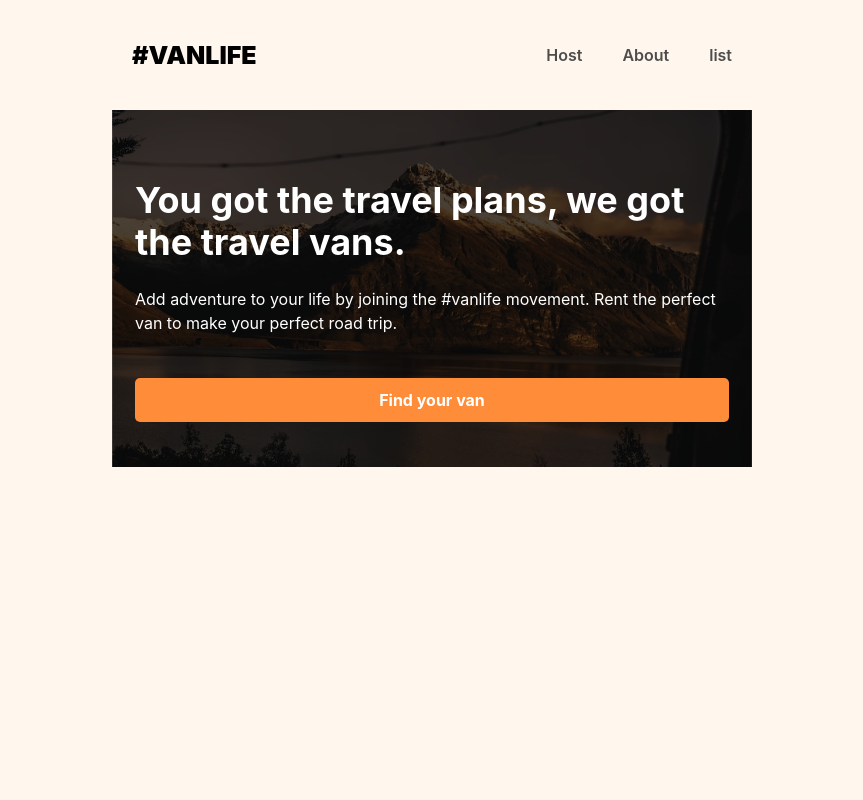
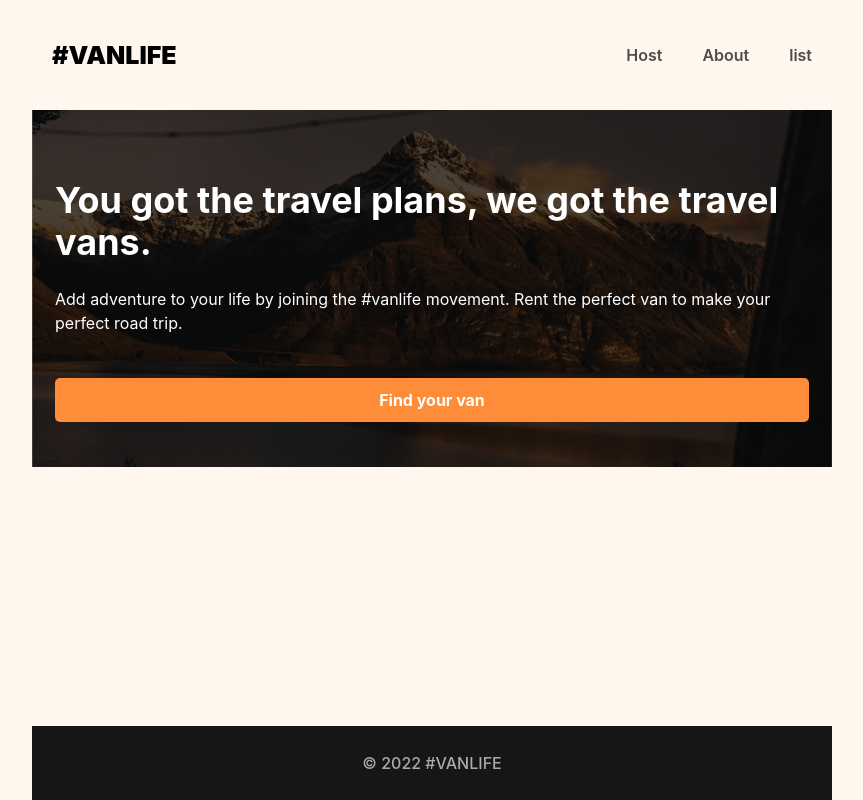
Before and after one commit to Jonath-z/vanlife, a React (Create React App) app: page / in a window 1280 px wide. Shown: the whole page, without its empty margins (208-1071 px from the left). Built offline with nearby package versions, Linux system fonts and the light colour scheme; what miragejs would draw is missing.

Commit message:
navlink chapter

```diff
--- a/src/App.js
+++ b/src/App.js
@@ -8,6 +8,7 @@
 import Dashboard from "./pages/Host/Dashboard";
 import Income from "./pages/Host/Income";
 import Reviews from "./pages/Host/Reviews";
+import HostLayout from "./components/HostLayout";
 
 function App() {
   return (
@@ -18,9 +19,10 @@
           <Route path="/about" element={<About />} />
           <Route path="/list" element={<VanList />} />
           <Route path="/vans/:id" element={<VanDetails />} />
-          <Route path="/host" element={<Dashboard />}>
-            <Route path="/host/income" element={<Income />} />
-            <Route path="/host/reviews" element={<Reviews />} />
+          <Route path="host" element={<HostLayout />}>
+            <Route index element={<Dashboard />} />
+            <Route path="income" element={<Income />} />
+            <Route path="reviews" element={<Reviews />} />
           </Route>
         </Route>
       </Routes>
--- /dev/null
+++ b/src/components/Footer.js
@@ -0,0 +1,6 @@
+import React from "react";
+
+const Footer = () => {
+  return <footer>&#169; 2022 #VANLIFE</footer>;
+};
+export default Footer;
--- /dev/null
+++ b/src/components/HostLayout.js
@@ -0,0 +1,39 @@
+import React from "react";
+import { NavLink, Outlet } from "react-router-dom";
+
+const activeStyle = {
+  fontWeight: "bold",
+  textDecoration: "underline",
+  color: "#161616",
+};
+
+const HostLayout = () => {
+  return (
+    <>
+      <nav className="host-nav">
+        <NavLink
+          style={({ isActive }) => (isActive ? activeStyle : null)}
+          end
+          to="/host"
+        >
+          Dashboard
+        </NavLink>
+        <NavLink
+          style={({ isActive }) => (isActive ? activeStyle : null)}
+          to="/host/income"
+        >
+          Income
+        </NavLink>
+        <NavLink
+          style={({ isActive }) => (isActive ? activeStyle : null)}
+          to="/host/reviews"
+        >
+          Reviews
+        </NavLink>
+      </nav>
+      <Outlet />
+    </>
+  );
+};
+
+export default HostLayout;
--- a/src/components/Layout.js
+++ b/src/components/Layout.js
@@ -1,13 +1,17 @@
 import React from "react";
 import { Outlet } from "react-router-dom";
 import Header from "./Header";
+import Footer from "./Footer";
 
 const Layout = () => {
   return (
-    <>
+    <div className="site-wrapper">
       <Header />
-      <Outlet />
-    </>
+      <main>
+        <Outlet />
+      </main>
+      <Footer />
+    </div>
   );
 };
 
--- a/src/index.css
+++ b/src/index.css
@@ -8,7 +8,7 @@
   padding: 0;
   background-color: #fff7ed;
   font-family: "Inter", sans-serif;
-  max-width: 40rem;
+  max-width: 50rem;
   margin: auto;
 }
 
@@ -19,6 +19,12 @@
 body {
   -ms-overflow-style: none;
   scrollbar-width: none;
+}
+
+.site-wrapper {
+  min-height: 100vh;
+  display: flex;
+  flex-direction: column;
 }
 
 header {
@@ -46,6 +52,22 @@
 header a:hover {
   color: #161616;
   text-decoration: underline;
+}
+
+main {
+  margin-bottom: 84px;
+}
+
+footer {
+  background-color: #161616;
+  color: #aaaaaa;
+  height: 74px;
+  display: flex;
+  flex-shrink: 0;
+  justify-content: center;
+  align-items: center;
+  margin-top: auto;
+  font-weight: 500;
 }
 
 .link-button {
@@ -282,3 +304,20 @@
   color: white;
   font-size: 1.125rem;
 }
+
+.host-nav {
+  display: flex;
+}
+
+.host-nav a {
+  text-decoration: none;
+  color: #4d4d4d;
+  font-weight: 500;
+  padding: 5px 20px;
+}
+
+.host-nav a:hover {
+  color: #161616;
+  text-decoration: underline;
+  font-weight: 600;
+}
```
